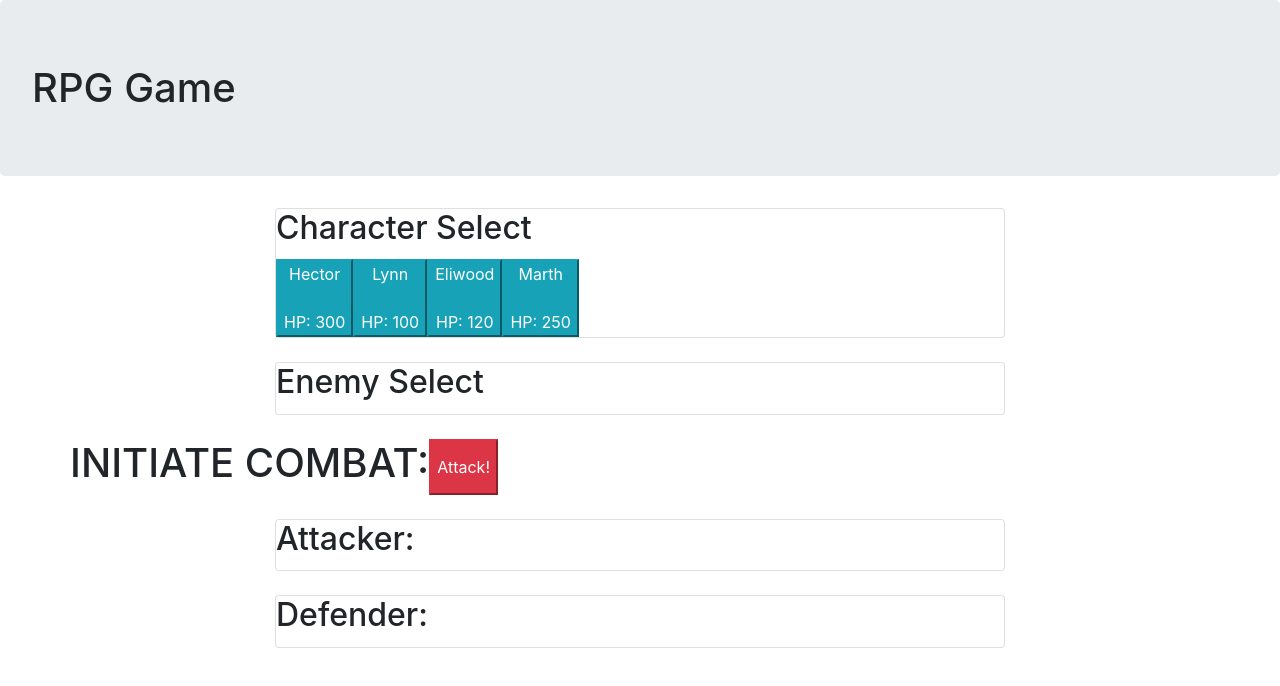
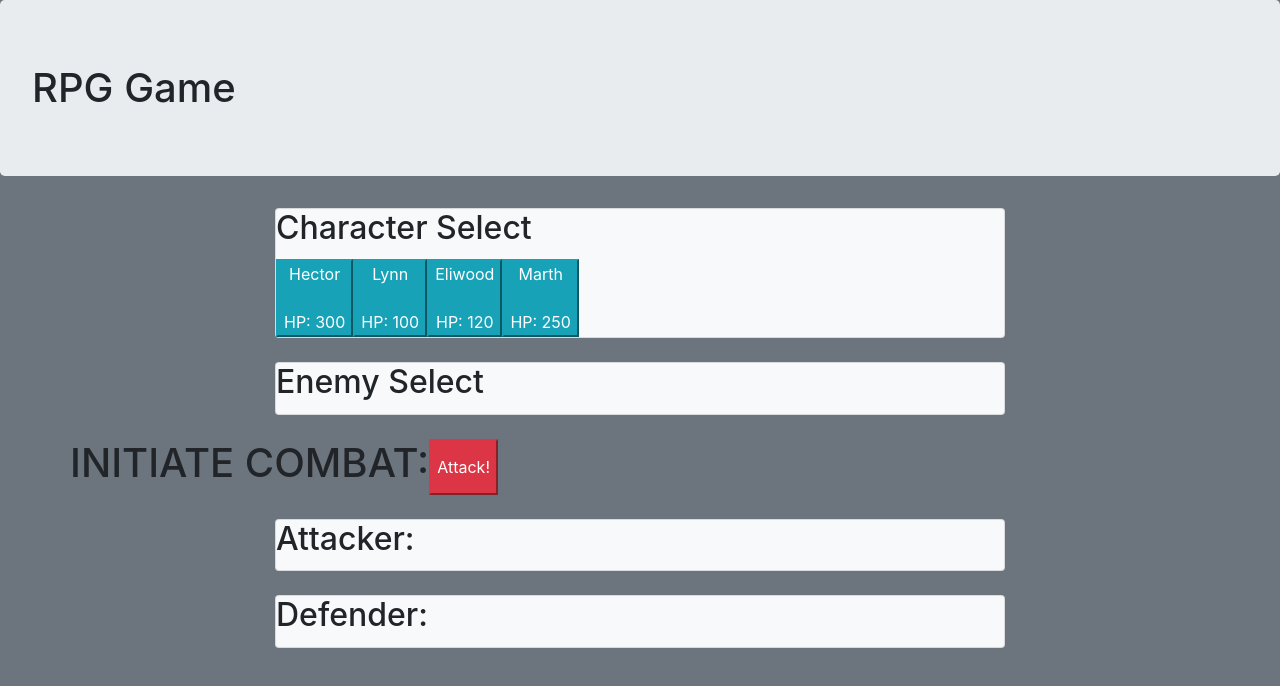
Before and after one commit to aehaq/jQuery-RPG, a plain HTML site: page index.html in a window 1280 px wide. Drawn offline with nearby package versions, Linux system fonts and the light colour scheme.

Commit message:
colors added

```diff
--- a/index.html
+++ b/index.html
@@ -7,14 +7,14 @@
     <title>Document</title>
     <link rel="stylesheet" href="https://stackpath.bootstrapcdn.com/bootstrap/4.3.1/css/bootstrap.min.css" integrity="sha384-ggOyR0iXCbMQv3Xipma34MD+dH/1fQ784/j6cY/iJTQUOhcWr7x9JvoRxT2MZw1T" crossorigin="anonymous">
 </head>
-<body>
+<body class="bg-secondary">
     <h1 class="jumbotron">RPG Game</h1>
 
     <div class="container justify-content-center">
         <div class="row">
             <div class="col"></div>
             <div class="col-8">
-                <div class="card flex justify-content-center">
+                <div class="card bg-light">
                     <h2 class="card-title">Character Select</h2>
                     <div id="chara-select-area"></div>
                 </div>
@@ -25,7 +25,7 @@
         <div class="row">
             <div class="col"></div>
             <div class="col-8">
-                <div class="card">
+                <div class="card bg-light">
                     <h2 class="card-title">Enemy Select</h2>
                     <div id="enemy-select-area"></div>
                 </div>
@@ -41,7 +41,7 @@
         <div class="row">
             <div class="col"></div>
             <div class="col-8">
-                <div class="card">
+                <div class="card bg-light">
                     <h2 class="card-title">Attacker: </h2>
                     <div id="attacker-area"> </div>
                 </div>
@@ -52,7 +52,7 @@
         <div class="row">
             <div class="col"></div>
             <div class="col-8">
-                <div class="card">
+                <div class="card bg-light">
                     <h2 class="card-title">Defender: </h2>
                     <div id="defender-area"> </div>
                 </div>
```
